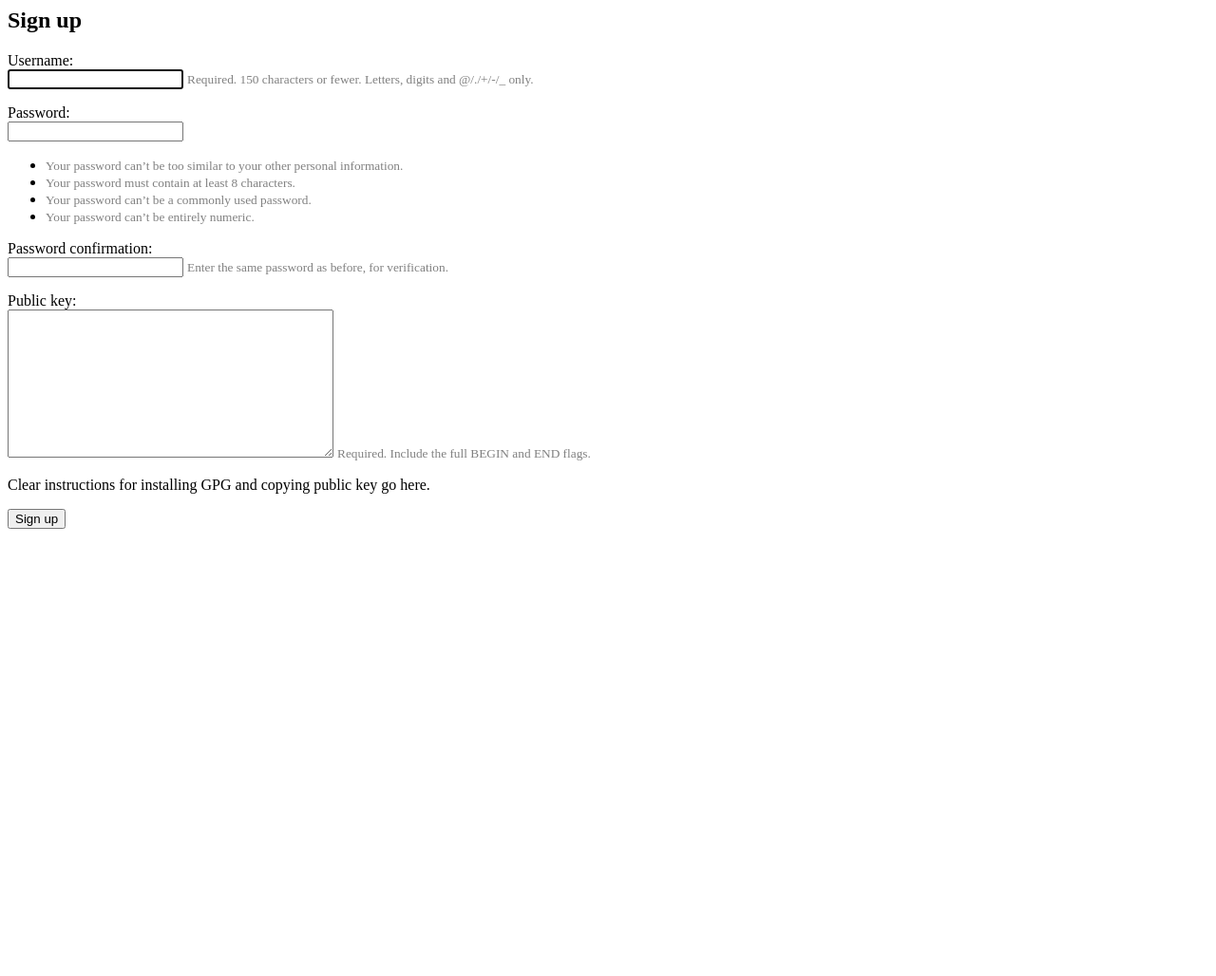
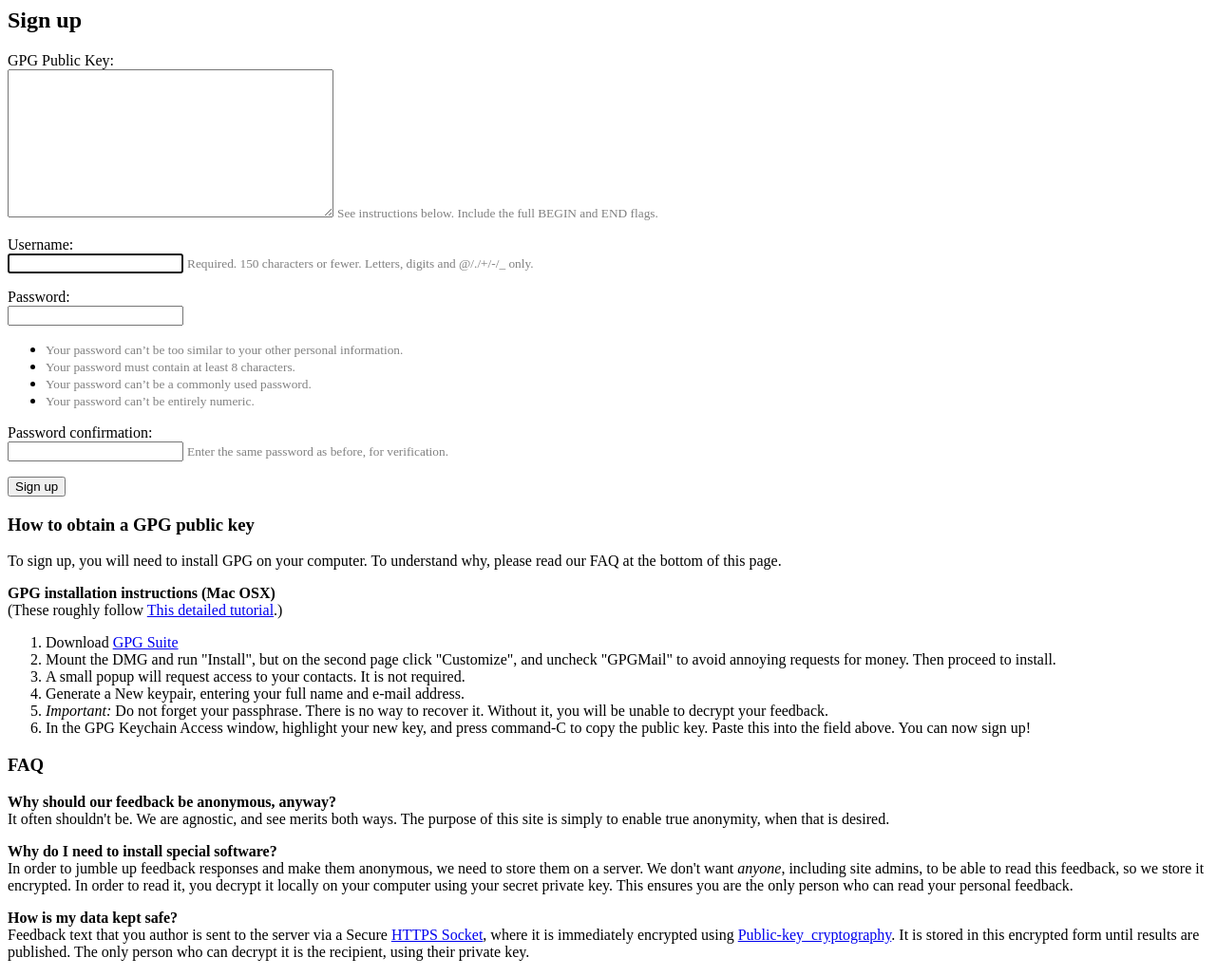
Before and after one commit to whoburg/anonymous-feedback, a Django app: page /surveys/signup/ in a window 1280 px wide. Shown: the whole page at 95% size. Before the commit the page ends 557 px from the top, so only its background shows below. Run offline with Django 3.2, Linux system fonts and the light colour scheme; parts of the project's set-up code (start-up, migrations or seed data) failed here and were passed over.

Commit message:
mac GPG install instructions, plus FAQ

```diff
--- a/feedbacksite/surveys/forms.py
+++ b/feedbacksite/surveys/forms.py
@@ -44,11 +44,13 @@ class RecipientSelectForm(forms.Form):
 class GPGUserCreationForm(UserCreationForm):
     public_key = forms.CharField(
         widget=forms.Textarea,
-        help_text='Required. Include the full BEGIN and END flags.')
+        help_text='See instructions below. '
+                  'Include the full BEGIN and END flags.',
+        label="GPG Public Key")
 
     class Meta:
         model = User
-        fields = ('username', 'password1', 'password2', 'public_key')
+        fields = ('public_key', 'username', 'password1', 'password2')
 
     def clean_public_key(self):
         data = self.cleaned_data['public_key']
--- a/feedbacksite/surveys/templates/surveys/signup.html
+++ b/feedbacksite/surveys/templates/surveys/signup.html
@@ -16,9 +16,40 @@
         {% endfor %}
       </p>
     {% endfor %}
-    <p>
-    Clear instructions for installing GPG and copying public key go here.
-    </p>
     <button type="submit">Sign up</button>
   </form>
+  <h3>How to obtain a GPG public key</h3>
+  <p>
+  To sign up, you will need to install GPG on your computer.
+  To understand why, please read our FAQ at the bottom of this page.
+  </p>
+  <b>GPG installation instructions (Mac OSX)</b><br>
+  (These roughly follow <a href="ihttp://notes.jerzygangi.com/the-best-pgp-tutorial-for-mac-os-x-ever/">This detailed tutorial</a>.)
+  <ol>
+    <li>Download <a href="https://gpgtools.org/">GPG Suite</a></li>
+    <li>Mount the DMG and run "Install", but on the second page click "Customize", and uncheck "GPGMail" to avoid annoying requests for money. Then proceed to install.</li>
+    <li>A small popup will request access to your contacts. It is not required.</li>
+    <li>Generate a New keypair, entering your full name and e-mail address.</li>
+    <li><i>Important: </i>Do not forget your passphrase. There is no way to recover it. Without it, you will be unable to decrypt your feedback.</li>
+    <li>In the GPG Keychain Access window, highlight your new key, and press command-C to copy the public key. Paste this into the field above. You can now sign up!
+  </ol>
+  <h3>FAQ</h3>
+  <p>
+  <b>Why should our feedback be anonymous, anyway?</b></br>
+  It often shouldn't be. We are agnostic, and see merits both ways. The purpose of this site is simply to enable true anonymity, when that is desired.
+  </p>
+  <p>
+  <b>Why do I need to install special software?</b><br>
+  In order to jumble up feedback responses and make them anonymous, we need to store them on a server. We don't want <i>anyone</i>, including site admins, to be able to read this feedback, so we store it encrypted. In order to read it, you decrypt it locally on your computer using your secret private key. This ensures you are the only person who can read your personal feedback.
+  </p>
+  <p>
+  <b>How is my data kept safe?</b></br>
+  Feedback text that you author is sent to the server via a Secure
+  <a href="https://en.wikipedia.org/wiki/HTTPS"> HTTPS Socket</a>,
+  where it is immediately encrypted using
+  <a href="https://en.wikipedia.org/wiki/Public-key_cryptography">
+  Public-key_cryptography</a>.
+  It is stored in this encrypted form until results are published.
+  The only person who can decrypt it is the recipient, using their private key.
+  </p>
 {% endblock %}
```
Also changed, not shown: feedbacksite/surveys/templates/surveys/results.html (+9 -0 lines).
